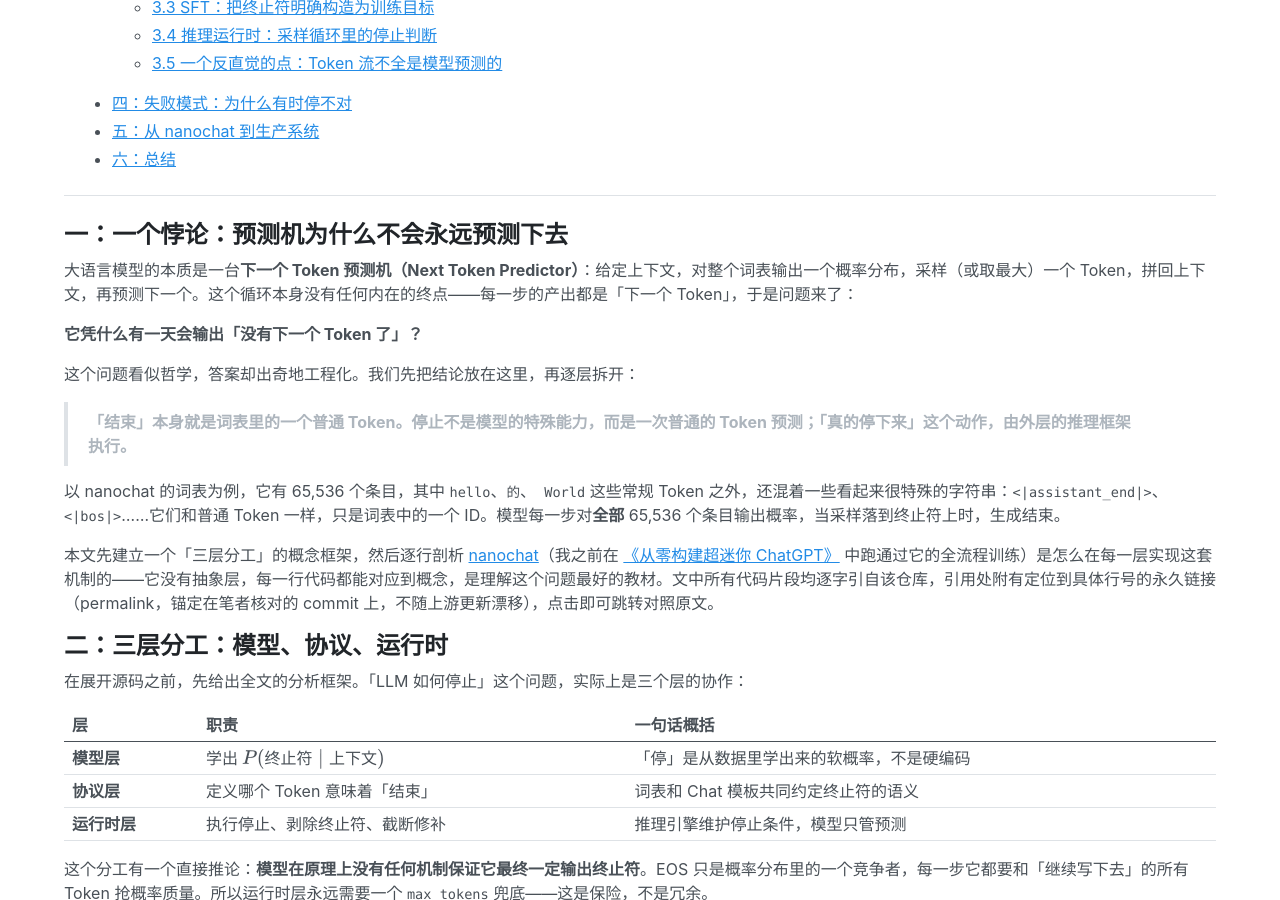
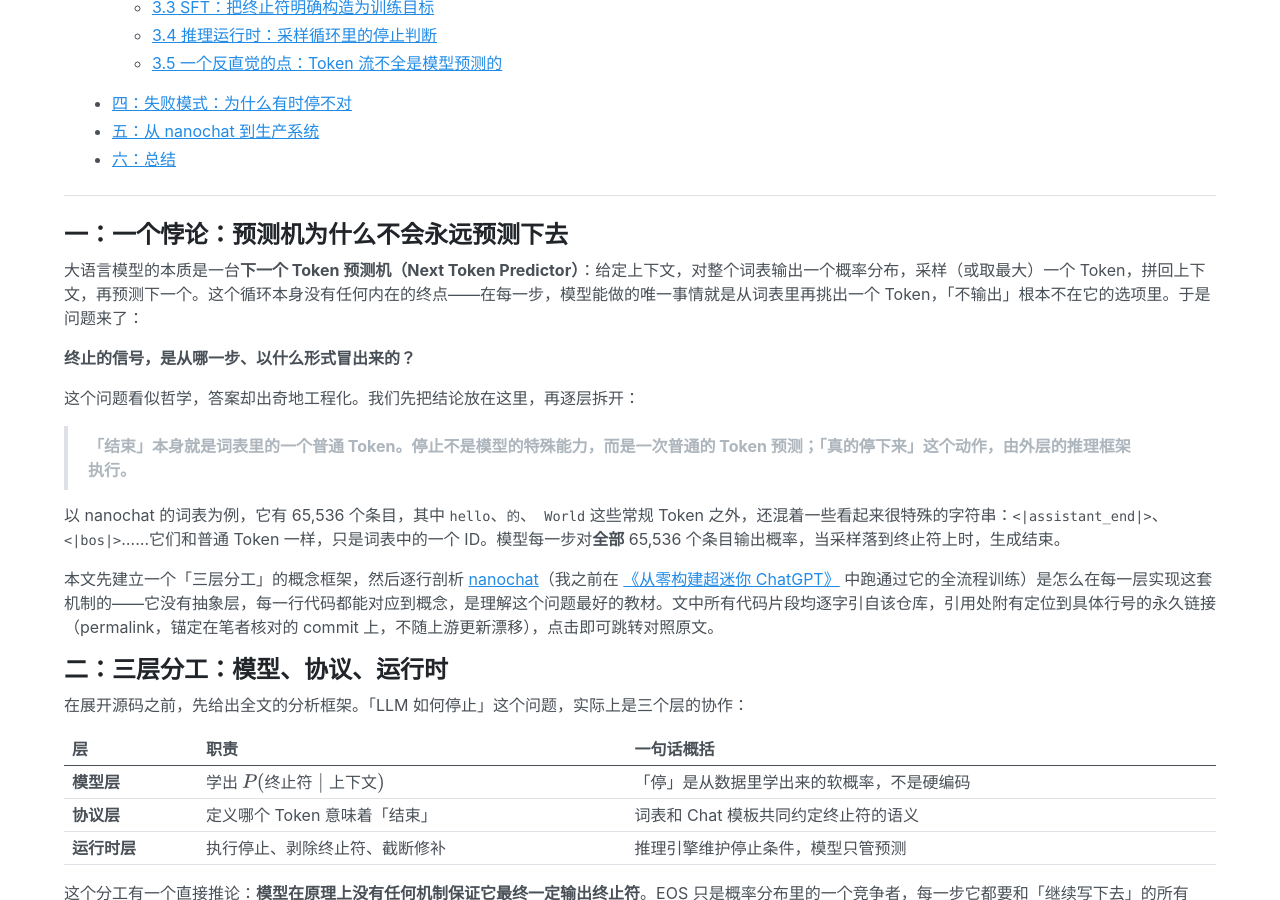
Before and after one commit to jxlwqq/jxlwqq.github.io, a Jekyll site: the page built from _posts/2026-09-04-how-llm-knows-when-to-stop.md, in a window 1280 px wide and 900 px high, scrolled down 393 px. Built offline with Jekyll 4.4.1, drawn with Linux system fonts in a browser that asks for light colours.

Commit message:
Rewrite opening paradox phrasing: replace vague wording with precise mechanism question

```diff
--- a/_posts/2026-09-04-how-llm-knows-when-to-stop.md
+++ b/_posts/2026-09-04-how-llm-knows-when-to-stop.md
@@ -10,9 +10,9 @@ categories: ai llm nanochat inference eos
 
 ## 一：一个悖论：预测机为什么不会永远预测下去
 
-大语言模型的本质是一台**下一个 Token 预测机（Next Token Predictor）**：给定上下文，对整个词表输出一个概率分布，采样（或取最大）一个 Token，拼回上下文，再预测下一个。这个循环本身没有任何内在的终点——每一步的产出都是「下一个 Token」，于是问题来了：
+大语言模型的本质是一台**下一个 Token 预测机（Next Token Predictor）**：给定上下文，对整个词表输出一个概率分布，采样（或取最大）一个 Token，拼回上下文，再预测下一个。这个循环本身没有任何内在的终点——在每一步，模型能做的唯一事情就是从词表里再挑出一个 Token，「不输出」根本不在它的选项里。于是问题来了：
 
-**它凭什么有一天会输出「没有下一个 Token 了」？**
+**终止的信号，是从哪一步、以什么形式冒出来的？**
 
 这个问题看似哲学，答案却出奇地工程化。我们先把结论放在这里，再逐层拆开：
 
```
Also changed, not shown: README.md.
